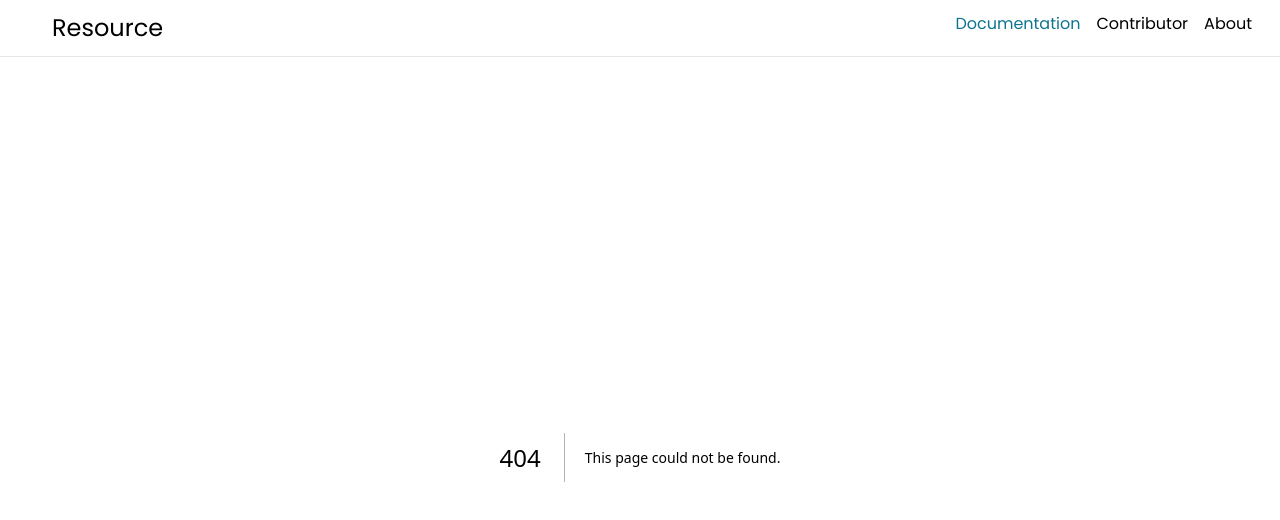
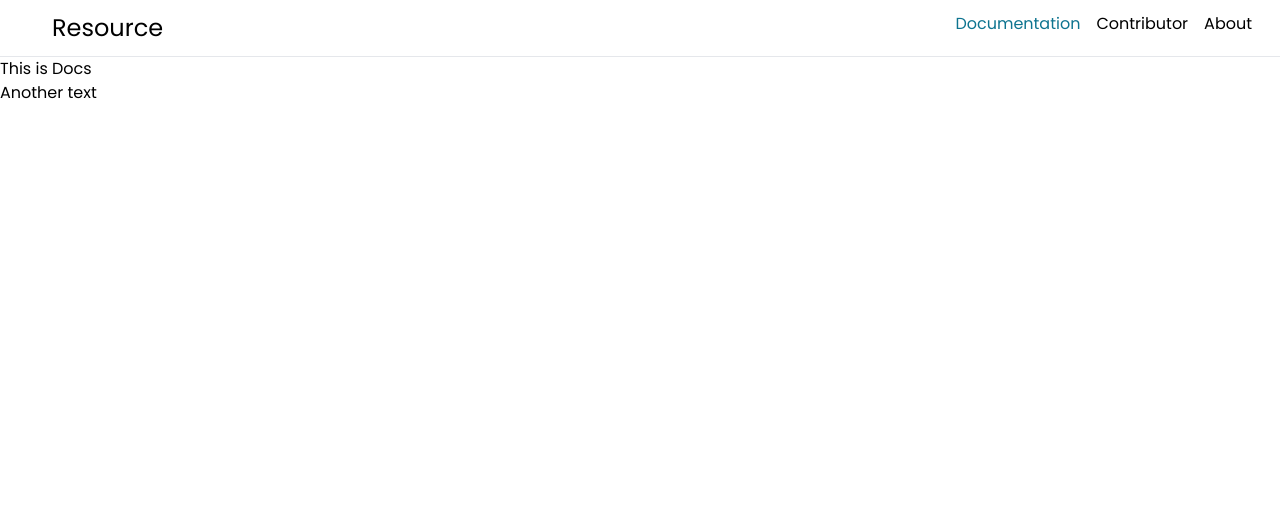
Before and after one commit to RNekoCloud/resource, a Next.js app: page /docs in a window 1280 px wide. Before the commit this address had no page. Shown: the top 520 px of the page. Built offline with nearby package versions, Linux system fonts and the light colour scheme.

Commit message:
feat: Setup layout meta data

```diff
--- /dev/null
+++ b/app/docs/layout.tsx
@@ -0,0 +1,12 @@
+import { Metadata } from "next"
+import "@/app/globals.css"
+
+export const metadata: Metadata = {
+    title: "Example of Documentation",
+}
+
+export default function DocsLayout({children}: {
+    children: React.ReactNode
+}) {
+   return children
+}
--- /dev/null
+++ b/app/docs/page.tsx
@@ -0,0 +1,8 @@
+export default function Docs() {
+    return (
+        <main>
+            <h2>This is Docs</h2>
+            <h2>Another text</h2>
+        </main>
+    )
+}
```
